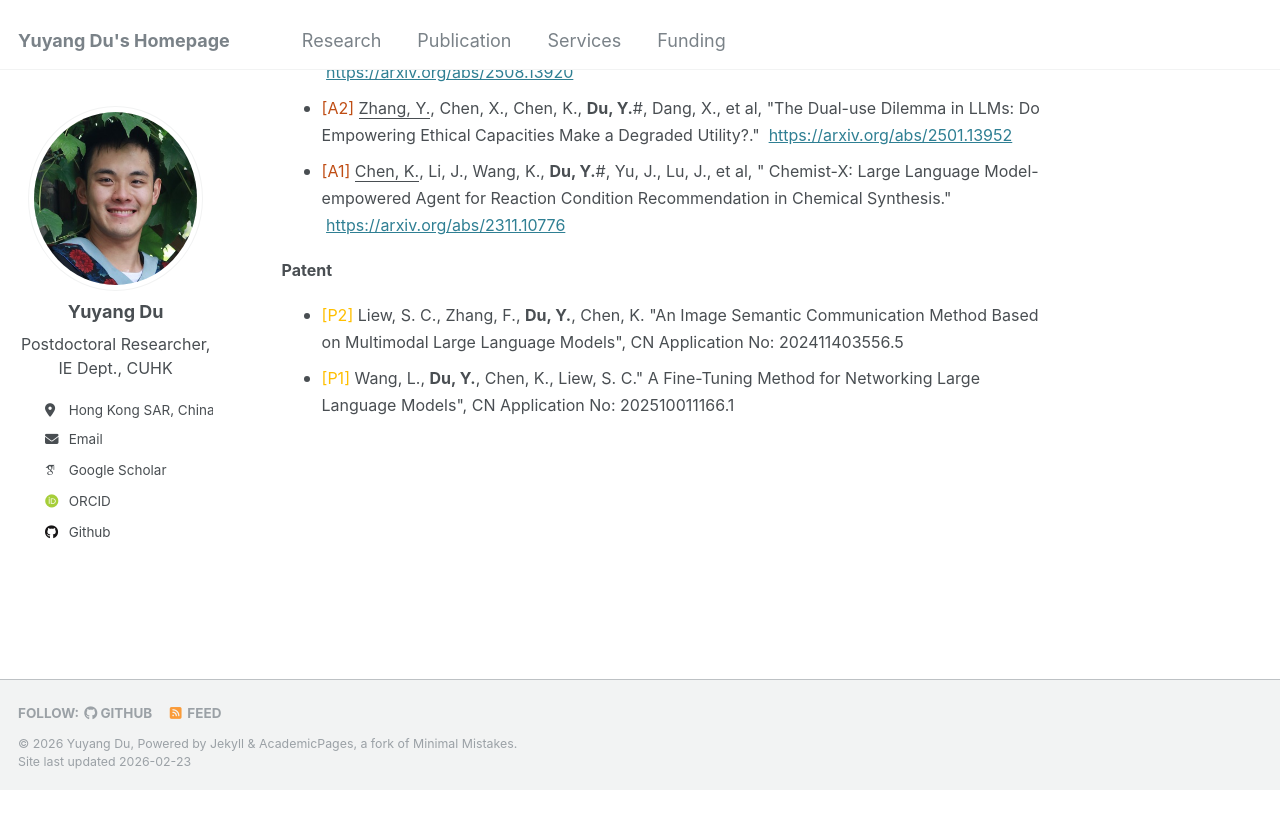
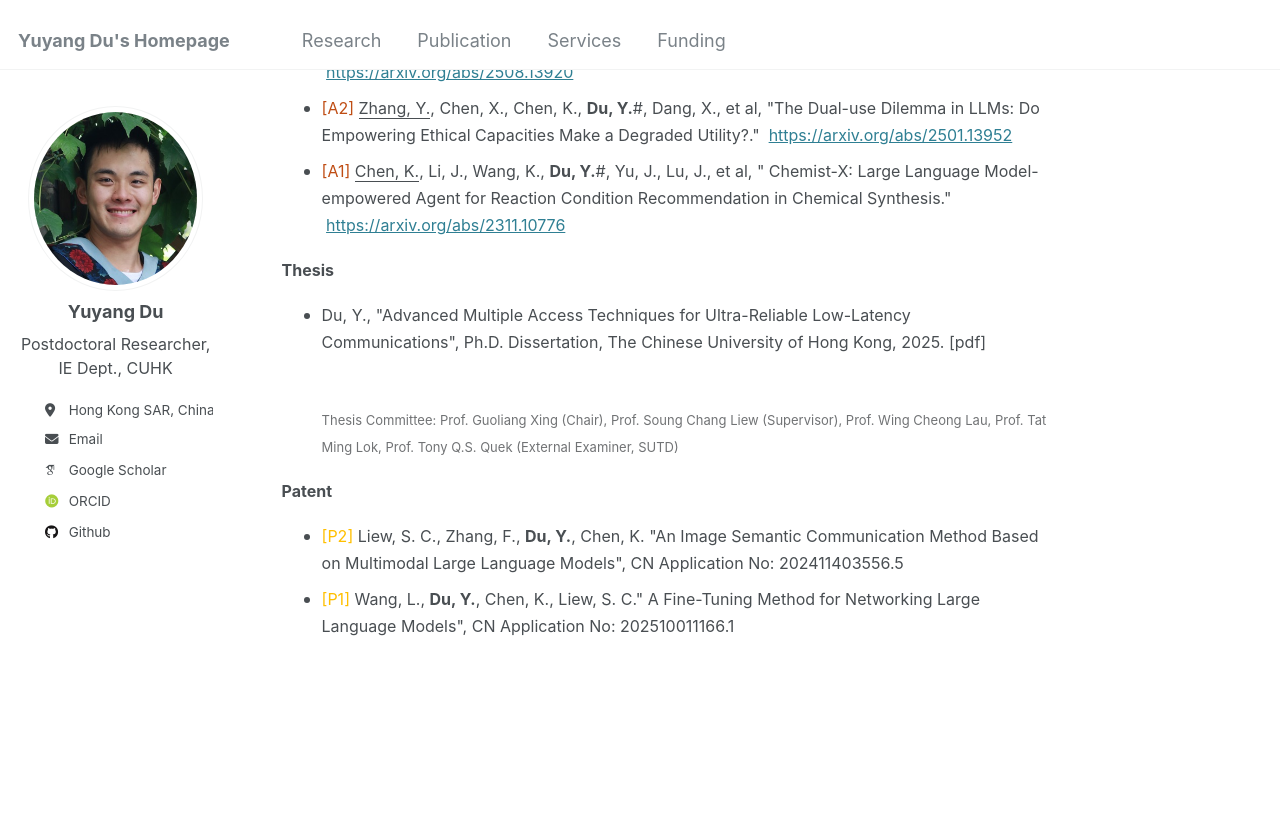
Before and after one commit to yuyangdu01/yuyangdu01.github.io, a Jekyll site: the page built from _pages/publication.md, in a window 1280 px wide and 900 px high, scrolled down 2206 px. Shown: the top 829 px of the window. Built offline with Jekyll 4.4.1, drawn with Linux system fonts in a browser that asks for light colours; some web fonts are replaced; before the commit the page ends 2996 px from its top, so only the background shows below that.

Commit message:
Update publication.md

```diff
--- a/_pages/publication.md
+++ b/_pages/publication.md
@@ -42,6 +42,10 @@ Publications
 * <font size=3><span style="color: #bf4d14;">[A2]</span> <u>Zhang, Y.</u>, Chen, X., Chen, K., <b>Du, Y.</b>#, Dang, X., et al, "The Dual-use Dilemma in LLMs: Do Empowering Ethical Capacities Make a Degraded Utility?." &nbsp;<a href="https://arxiv.org/abs/2501.13952">https://arxiv.org/abs/2501.13952</a></font>
 * <font size=3><span style="color: #bf4d14;">[A1]</span> <u>Chen, K.</u>, Li, J., Wang, K., <b>Du, Y.</b>#, Yu, J., Lu, J., et al, " Chemist-X: Large Language Model-empowered Agent for Reaction Condition Recommendation in Chemical Synthesis." &nbsp;<a href="https://arxiv.org/abs/2311.10776">https://arxiv.org/abs/2311.10776</a></font>
 
+<font size=3><b>Thesis</b></font>
+* <font size=3>Du, Y., "Advanced Multiple Access Techniques for Ultra-Reliable Low-Latency Communications", Ph.D. Dissertation, The Chinese University of Hong Kong, 2025. [pdf]</font><br>
+  <font size=2><span style="color: #717375;">Thesis Committee: Prof. Guoliang Xing (Chair), Prof. Soung Chang Liew (Supervisor), Prof. Wing Cheong Lau, Prof. Tat Ming Lok, Prof. Tony Q.S. Quek (External Examiner, SUTD)</span></font>
+
 <font size=3><b>Patent</b></font>
 * <font size=3><span style="color: #ffbf00;">[P2]</span> Liew, S. C., Zhang, F., <b>Du, Y.</b>, Chen, K. "An Image Semantic Communication Method Based on Multimodal Large Language Models", CN Application No: 202411403556.5</font>
 * <font size=3><span style="color: #ffbf00;">[P1]</span> Wang, L., <b>Du, Y.</b>, Chen, K., Liew, S. C." A Fine-Tuning Method for Networking Large Language Models", CN Application No: 202510011166.1</font>
```
